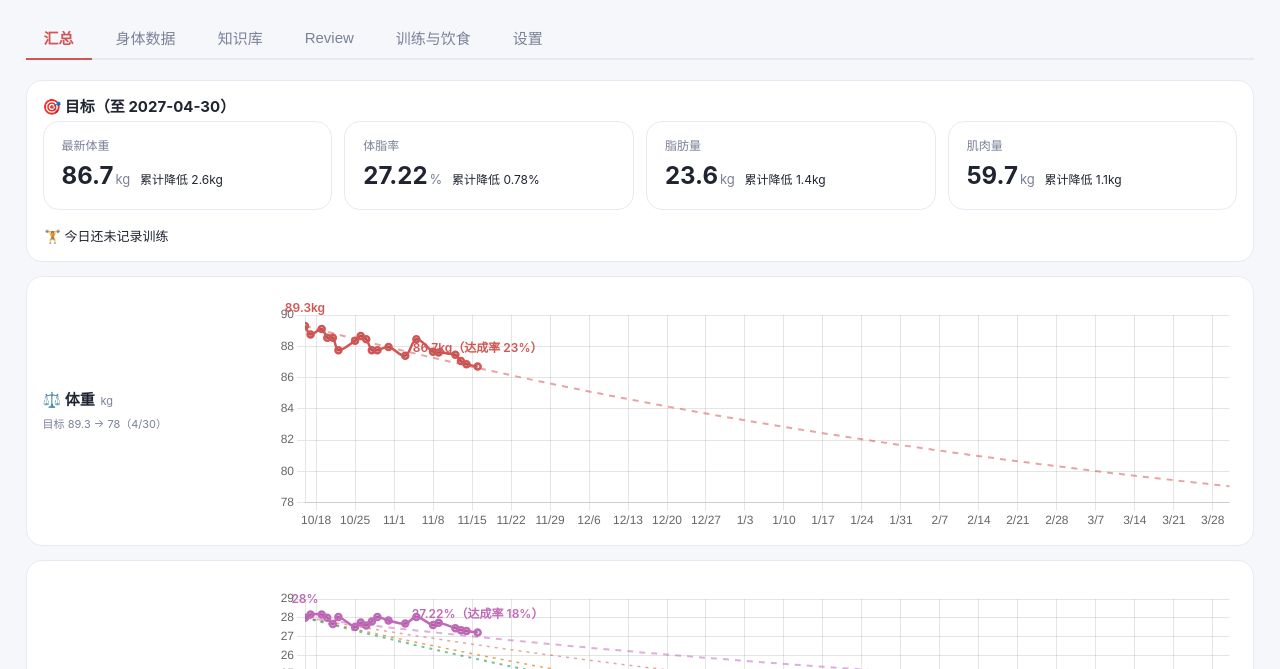
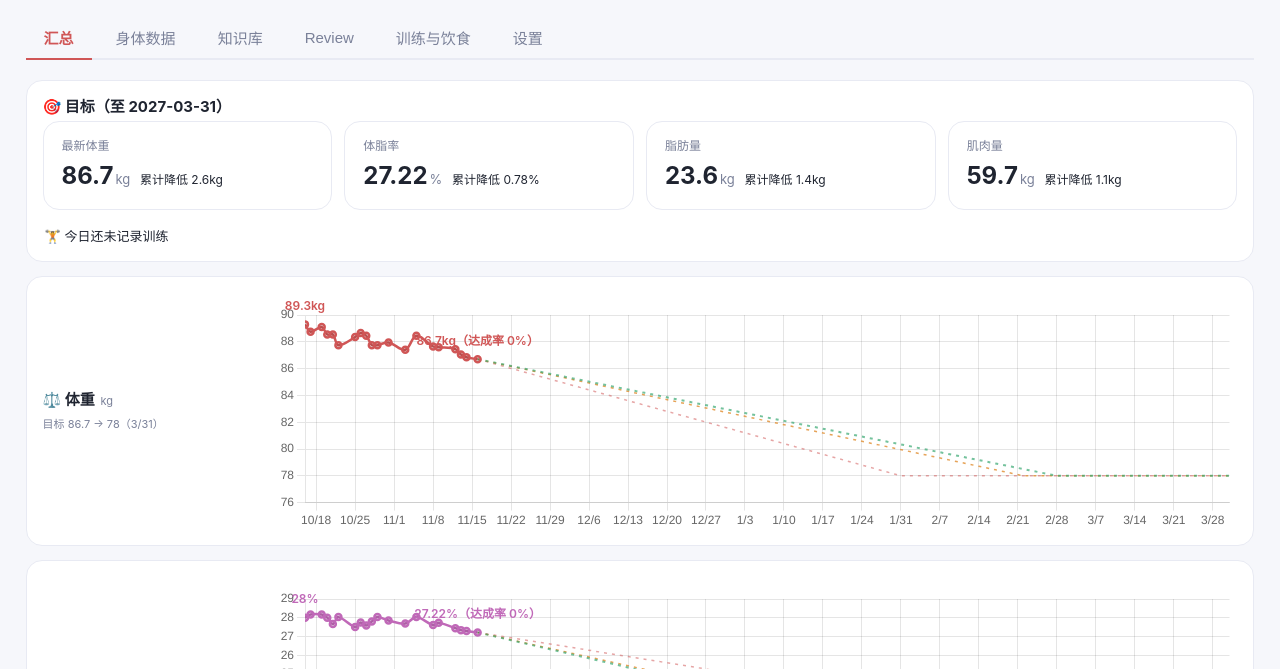
Before and after one commit to dika-sama/health-site, a plain HTML site: page index.html in a window 1280 px wide. Shown: the part 81-750 px from the top of the page. Drawn offline with Linux system fonts and the light colour scheme.

Commit message:
三情形模型定版(phi 40/15/8,缺口600/天,78收口):四图各三条情形线,各自速率+各自收口日(饿瘦1/31最块但成分最差23.6%,蛋白2/22 20.8%,蛋白+抗阻2/28 20.0%);机制=瘦组织能量密度仅脂肪1/5,烧肌肉掉秤快

```diff
--- a/data/goals.json
+++ b/data/goals.json
@@ -3,67 +3,68 @@
     "id": "weight-0430",
     "metric": "weight",
     "label": "体重目标",
-    "start": "2026-10-16",
-    "end": "2027-04-30",
-    "from": 89.3,
+    "start": "2026-11-16",
+    "end": "2027-03-31",
+    "from": 86.7,
     "to": 78.0,
     "direction": "down",
-    "curve": "exp",
-    "decay": 0.0055,
-    "note": "20261116review 重构:终点 75→78,配合脂肪量18.5(BIA体脂24%),瘦体重流失预算内自然达成"
+    "curve": "linear",
+    "scenarios": {
+      "starve": {"to": 78.0, "days": 76, "note": "饿瘦:phi 40%,速率0.80kg/周,2027-01-31最早到78"},
+      "protein": {"to": 78.0, "days": 98, "note": "蛋白:phi 15%,0.62kg/周,2027-02-22到78"},
+      "both": {"to": 78.0, "days": 104, "note": "蛋白+抗阻:phi 8%,0.58kg/周,2027-02-28到78"}
+    },
+    "note": "三情形同缺口600kcal/天;瘦组织能量密度仅脂肪的1/5(~1500 vs 7700),烧肌肉掉秤快、烧脂肪掉秤慢。三条线速率不同但全部78收口(到78转维持)。饿瘦最先到78但是成分最差的78"
   },
   {
     "id": "fatmass-0430",
     "metric": "fatMass",
     "label": "脂肪量目标",
-    "start": "2026-10-16",
-    "end": "2027-04-30",
-    "from": 25.0,
-    "to": 18.5,
+    "start": "2026-11-16",
+    "end": "2027-03-31",
+    "from": 23.6,
+    "to": 16.21,
     "direction": "down",
-    "curve": "exp",
-    "decay": 0.0055,
+    "curve": "linear",
     "scenarios": {
-      "starve": {"to": 17.1, "note": "完全不动饿瘦:瘦体重流失占减重~30%(肌肉60.8->57.4),脂肪只掉到17.1"},
-      "protein": {"to": 15.4, "note": "吃够蛋白不抗阻:占~15%(肌肉60.8->59.1),脂肪掉到15.4"},
-      "both": {"to": 14.6, "note": "吃够蛋白+抗阻:占~8%(肌肉60.8->59.9),脂肪掉到14.6"}
+      "starve": {"to": 18.38, "days": 76, "note": "饿瘦:肌肉当燃料,脂肪只掉到18.4"},
+      "protein": {"to": 16.21, "days": 98, "note": "蛋白:脂肪23.6->16.2"},
+      "both": {"to": 15.60, "days": 104, "note": "蛋白+抗阻:脂肪掉最多23.6->15.6"}
     },
-    "note": "三种情形终点体脂率:饿瘦21.9%/蛋白15.4→19.7%/蛋白+抗阻18.7%;肌肉掉得多脂肪就掉得少(总减重固定,配平约束)"
-  },
-  {
-    "id": "bodyfat-0430",
-    "metric": "bodyFat",
-    "label": "体脂率目标",
-    "start": "2026-10-16",
-    "end": "2027-04-30",
-    "from": 28.0,
-    "to": 23.7,
-    "direction": "down",
-    "curve": "exp",
-    "decay": 0.0055,
-    "scenarios": {
-      "starve": {"to": 21.9, "note": "饿瘦:肌肉掉3.4kg,脂肪只掉到17.1,体脂21.9%"},
-      "protein": {"to": 19.7, "note": "蛋白不抗阻:体脂19.7%"},
-      "both": {"to": 18.7, "note": "蛋白+抗阻:体脂18.7%"}
-    },
-    "note": "from 28.0=89.3*25/89.3口径(25/89.3=28.0%);名义目标23.7%=18.5/78(脂肪目标达标口径);实测持续高于哪条线=行为模式的真实反馈"
+    "note": "78kg配平:肌肉+脂肪+3.4(其他)=78;同缺口下烧脂肪多的情形脂肪掉得多、肌肉保得住"
   },
   {
     "id": "musclemass-0430",
     "metric": "muscleMass",
     "label": "肌肉量目标",
-    "start": "2026-10-16",
-    "end": "2027-04-30",
-    "from": 60.8,
-    "to": 59.9,
+    "start": "2026-11-16",
+    "end": "2027-03-31",
+    "from": 59.7,
+    "to": 58.40,
     "direction": "down",
-    "curve": "exp",
-    "decay": 0.0055,
+    "curve": "linear",
     "scenarios": {
-      "starve": {"to": 57.4, "note": "完全不动饿瘦:瘦体重流失占减重~30%,掉3.4kg肌肉"},
-      "protein": {"to": 59.1, "note": "吃够蛋白不抗阻:占~15%,掉1.7kg肌肉"},
-      "both": {"to": 59.9, "note": "吃够蛋白+抗阻:占~8%,掉0.9kg肌肉"}
+      "starve": {"to": 56.22, "days": 76, "note": "饿瘦:phi 40%,肌肉掉3.5kg当燃料"},
+      "protein": {"to": 58.40, "days": 98, "note": "蛋白:phi 15%,肌肉掉1.3"},
+      "both": {"to": 59.00, "days": 104, "note": "蛋白+抗阻:phi 8%,肌肉只掉0.7"}
     },
-    "note": "三情形模型:总减重11.3kg固定,肌肉+脂肪+3.5(骨水内脏)=78配平;越保肌肉脂肪掉得越多,体脂率越低。肌肉实测持续贴近哪条线=当前行为模式的真实反馈"
+    "note": "肌肉图三条情形线的间距=蛋白+抗阻训练的价值;实测贴哪条颜色走=当期行为的真实签名"
+  },
+  {
+    "id": "bodyfat-0430",
+    "metric": "bodyFat",
+    "label": "体脂率(参考,非目标)",
+    "start": "2026-11-16",
+    "end": "2027-03-31",
+    "from": 27.22,
+    "to": 20.78,
+    "direction": "down",
+    "curve": "linear",
+    "scenarios": {
+      "starve": {"to": 23.6, "days": 76, "note": "饿瘦78kg时刻:23.6%"},
+      "protein": {"to": 20.78, "days": 98, "note": "蛋白:20.8%"},
+      "both": {"to": 20.02, "days": 104, "note": "蛋白+抗阻:20.0%"}
+    },
+    "note": "体脂率是客观结果非目标;三条参考线=三种行为在78kg时刻的成分快照;用户历史直觉22-23%对应饿瘦线"
   }
 ]
--- a/index.html
+++ b/index.html
@@ -383,51 +383,43 @@ function renderStats(rowsRaw, trainLogToday) {
 }
 
 /* ---------- 目标趋势线 ---------- */
-// 目标线:linear = 匀速直线;exp = 指数衰减(前期快后期慢)
-// exp 模型:w(t) = to + (from - to) * (1 - e^(-k·n)) / (1 - e^(-k·N)),n=第几天,N=总天数
-// 情形预测线(g.scenarios):同一曲线形状,只换终点 to(肌肉掉得多脂肪就掉得少,总减重固定)
-// 三情形:starve=完全不动饿瘦(瘦体重流失占减重~30%) / protein=吃够蛋白不抗阻(~15%) / both=吃够蛋白+抗阻(~8%)
+// 三情形模型(2026-11-16 定版):固定缺口 600kcal/天,phi(瘦体重流失占减重比)分档:
+//   starve 饿瘦=40%(实测) / protein 吃够蛋白=15% / both 蛋白+抗阻=8%
+// 核心机制:瘦组织能量密度 ~1500 kcal/kg,脂肪 7700 kcal/kg——同缺口下烧肌肉掉秤快、烧脂肪掉秤慢。
+// 三条线斜率不同(速率 ∝ 1/混合密度),全部在各自「到 78 天数」处收口转维持(水平线到 3/31)。
+// 78 收口时肌肉+脂肪+3.4(其他)=78 配平:到 78 那天的体脂率 = 该情形的成分快照。
 function goalDataset(g) {
   const start = new Date(g.start + 'T00:00:00'), end = new Date(g.end + 'T00:00:00');
   const N = (end - start) / 86400e3;
-  const k = g.decay != null ? g.decay : 0.0075;
-  const isExp = g.curve === 'exp';
-  const valAt = (to, t) => {
-    const n = (t - start.getTime()) / 86400e3;
-    if (!isExp) return g.from + (to - g.from) * (n / N);
-    const denom = 1 - Math.exp(-k * N);
-    return to + (g.from - to) * (Math.exp(-k * n) - Math.exp(-k * N)) / denom;
-  };
-  const mkPts = (to) => {
+  // 情形线:分段线性——[start, 到78日] 匀速下降,[到78日, end] 维持水平
+  const mkSeg = (to, days) => {
+    const hitT = start.getTime() + Math.min(days, N) * 86400e3;   // 到 78 的时刻(3/31 前则收口,否则一路降)
     const pts = [];
-    // 每 3 天一个点,铺满整个周期
-    for (let t = start.getTime(); t <= end.getTime(); t += 3 * 86400e3) pts.push({ x: new Date(t), y: valAt(to, t) });
-    pts.push({ x: end, y: valAt(to, end.getTime()) });
+    for (let t = start.getTime(); t <= Math.min(hitT, end.getTime()); t += 3 * 86400e3) {
+      const n = (t - start.getTime()) / 86400e3;
+      pts.push({ x: new Date(t), y: g.from + (to - g.from) * (n / Math.min(days, N)) });
+    }
+    pts.push({ x: new Date(Math.min(hitT, end.getTime())), y: to });   // 收口点(=端点值)
+    if (hitT < end.getTime()) {
+      for (let t = hitT + 3 * 86400e3; t <= end.getTime(); t += 3 * 86400e3) pts.push({ x: new Date(t), y: to });   // 维持段
+      pts.push({ x: end, y: to });
+    }
     return pts;
   };
-  const lines = [{
-    label: `目标线 ${fmt(g.to)}`,
-    data: mkPts(g.to),
-    borderColor: METRICS[g.metric].color + '88',
-    borderDash: [6, 6],
-    borderWidth: 2,
-    pointRadius: 0,
-    tension: 0,
-    fill: false,
-  }];
-  // 情形预测线:饿瘦(红,最差)/ 蛋白不抗阻(橙,中)/ 蛋白+抗阻(绿,最好)
+  const lines = [];
+  // 名义目标线(中档=蛋白情形)不再单独画:三情形线已覆盖
   if (g.scenarios) {
     const sc = [
       ['both', '蛋白+抗阻', GREEN + 'aa', 2],
-      ['protein', '蛋白·不抗阻', '#e08c2f' + 'cc', 1.5],
-      ['starve', '饿瘦', RED + '88', 1.5],
+      ['protein', '蛋白(不抗阻)', '#e08c2f' + 'cc', 1.5],
+      ['starve', '饿瘦(掉秤快)', RED + '88', 1.5],
     ];
     sc.forEach(([key, label, color, w]) => {
       const s = g.scenarios[key];
       if (!s || s.to == null) return;
       lines.push({
         label: `${label} ${fmt(s.to)}`,
-        data: mkPts(s.to),
+        data: mkSeg(s.to, s.days != null ? s.days : N),
         borderColor: color,
         borderDash: [3, 5],
         borderWidth: w,
@@ -435,6 +427,24 @@ function goalDataset(g) {
         tension: 0,
         fill: false,
       });
+    });
+  } else if (g.to != null) {
+    // 无情形字段:退化为普通目标线(全周期线性到 to)
+    const pts = [];
+    for (let t = start.getTime(); t <= end.getTime(); t += 3 * 86400e3) {
+      const n = (t - start.getTime()) / 86400e3;
+      pts.push({ x: new Date(t), y: g.from + (g.to - g.from) * (n / N) });
+    }
+    pts.push({ x: end, y: g.to });
+    lines.push({
+      label: `目标线 ${fmt(g.to)}`,
+      data: pts,
+      borderColor: METRICS[g.metric].color + '88',
+      borderDash: [6, 6],
+      borderWidth: 2,
+      pointRadius: 0,
+      tension: 0,
+      fill: false,
     });
   }
   return lines;
```
